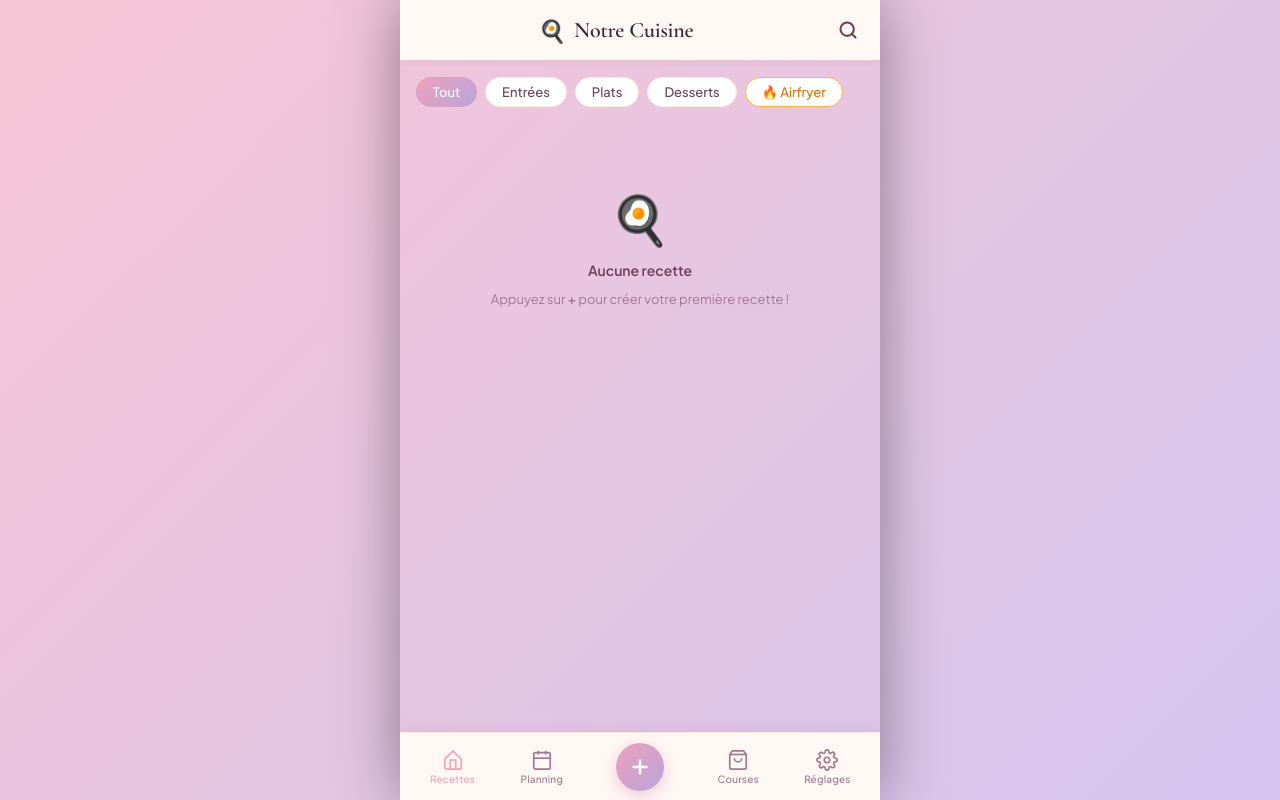
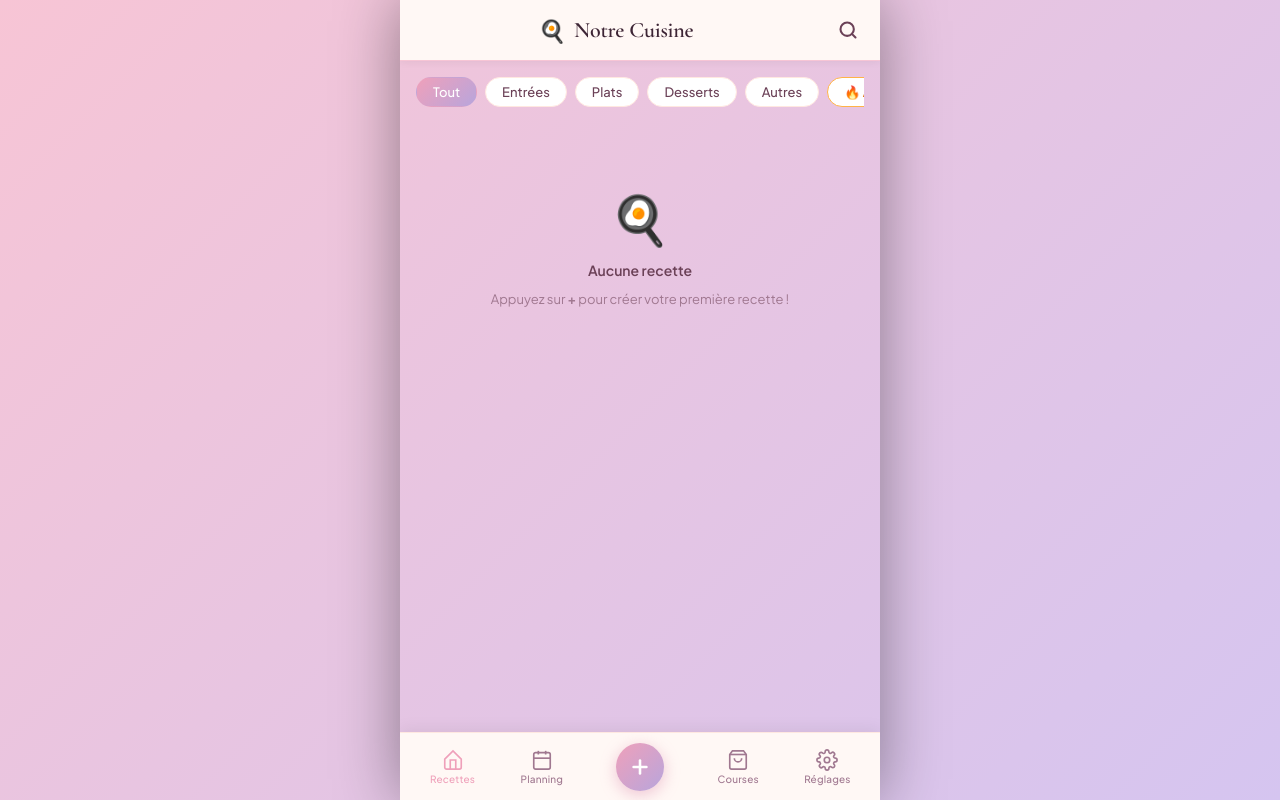
Before and after one commit to Regtalou/Notre-cuisine, a plain HTML site: page index.html in a window 1280 px wide. Drawn offline with nearby package versions, Linux system fonts and the light colour scheme.

Commit message:
Update index.html

```diff
--- a/index.html
+++ b/index.html
@@ -67,6 +67,7 @@
           <button class="chip" data-filter="entree">Entrées</button>
           <button class="chip" data-filter="plat">Plats</button>
           <button class="chip" data-filter="dessert">Desserts</button>
+          <button class="chip" data-filter="autre">Autres</button>
           <button class="chip airfryer" data-filter="airfryer">🔥 Airfryer</button>
         </div>
         <div id="recipes-grid" class="recipes-grid">
```
